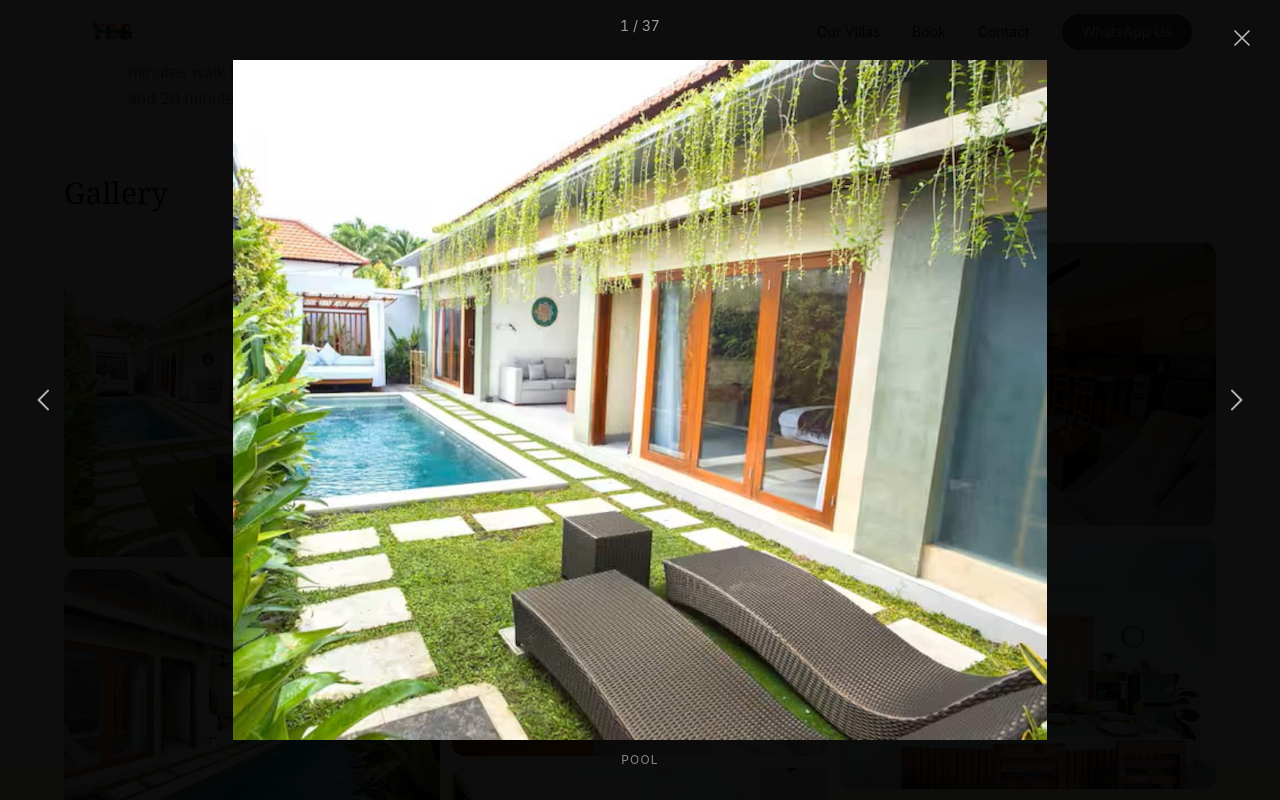
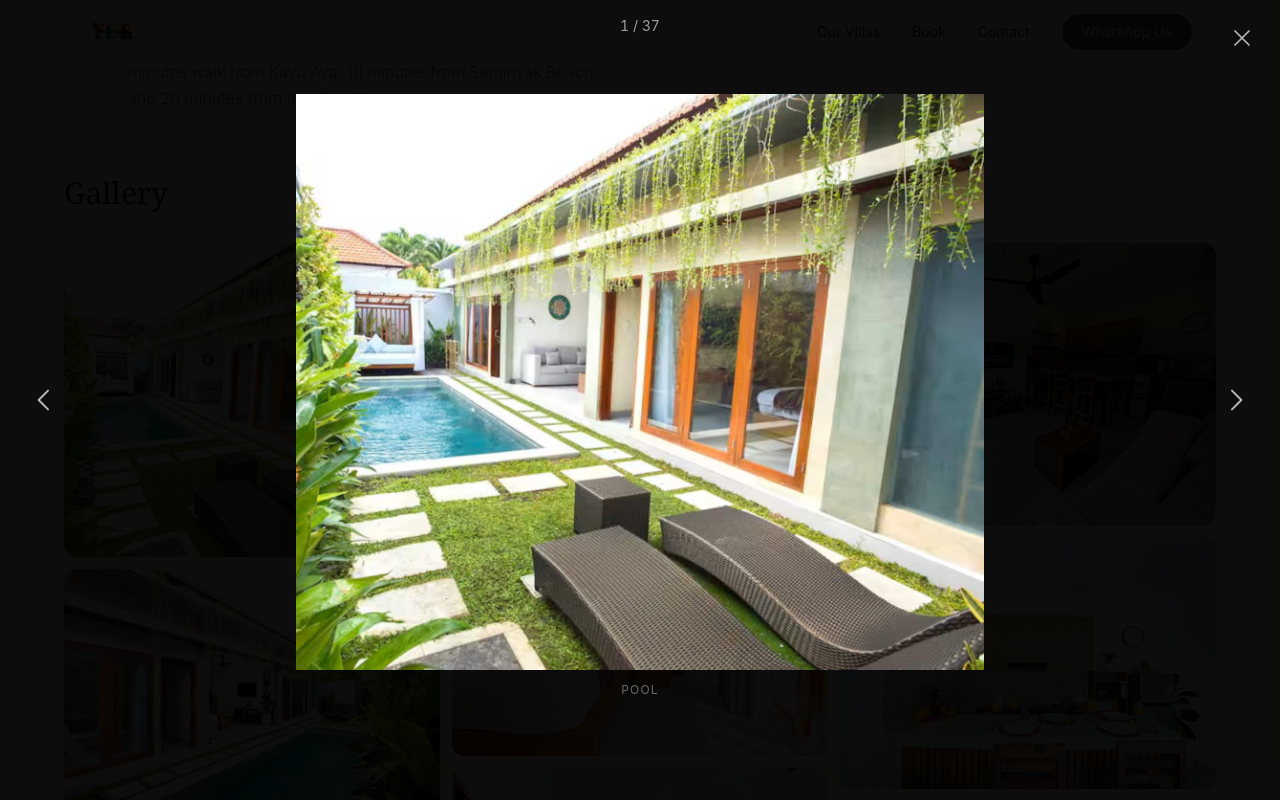
Before and after one commit to Vivelebacon/YourBaliGetAway, a Next.js app: page /villas/bali-bliss in a window 1280 px wide. Both pictures are taken after a click on the element 252 px from the left and 1531 px from the top of the page. Shown: the part 1131-1931 px from the top of the page. Built offline with nearby package versions, Linux system fonts and the light colour scheme.

Commit message:
Fix caption visibility in lightbox + complete all bedroom captions
Co-Authored-By: Claude Sonnet 4.6 <noreply@anthropic.com>

```diff
--- a/src/components/Gallery.tsx
+++ b/src/components/Gallery.tsx
@@ -107,9 +107,9 @@ export default function Gallery({ slug, images }: GalleryProps) {
             </svg>
           </button>
 
-          {/* Image */}
+          {/* Image + caption */}
           <div
-            className="relative max-w-5xl max-h-[85vh] w-full mx-16"
+            className="flex flex-col items-center w-full mx-16 max-w-5xl"
             onClick={(e) => e.stopPropagation()}
           >
             <Image
@@ -117,18 +117,20 @@ export default function Gallery({ slug, images }: GalleryProps) {
               alt={current.label}
               width={1400}
               height={900}
-              className="w-full h-full object-contain max-h-[85vh]"
+              className="w-full object-contain max-h-[72vh]"
               priority
             />
-            {/* Category label + caption */}
-            <p className="text-center text-white/50 text-xs mt-3 tracking-widest uppercase">
-              {current.category}
-            </p>
-            {current.caption && (
-              <p className="text-center text-white/75 text-sm mt-2 max-w-2xl mx-auto leading-relaxed">
-                {current.caption}
+            {/* Category + caption bar — always visible below image */}
+            <div className="w-full text-center pt-3 pb-1">
+              <p className="text-white/40 text-xs tracking-widest uppercase mb-1">
+                {current.category}
               </p>
-            )}
+              {current.caption && (
+                <p className="text-white/85 text-sm leading-relaxed max-w-2xl mx-auto">
+                  {current.caption}
+                </p>
+              )}
+            </div>
           </div>
 
           {/* Next */}
--- a/src/lib/villas.ts
+++ b/src/lib/villas.ts
@@ -171,7 +171,7 @@ With modern amenities, stylish decor, and thoughtful details — including a lus
       ...imgs('Pool', ['Pool_01.jpeg']),
       ...imgs('Bedroom', ['Bedroom_01.jpeg','Bedroom_02.jpeg'], [
         'Relax in this beautiful bedroom featuring a king-size bed, air conditioning, and a 43-inch Smart TV. You\'ll have direct access to the pool lounge, perfect for unwinding by the water. The en-suite bathroom offers comfort and privacy.',
-        'This serene bedroom opens to the pool and lush garden, featuring a Smart TV with Netflix, blackout curtains, a workspace with a desk, and a full-length mirror.',
+        'This serene bedroom opens to the pool and lush garden, featuring a Smart TV with Netflix, blackout curtains, a workspace with a desk, and a full-length mirror. The king bed ensures comfort, making it perfect for both relaxation and entertainment.',
       ]),
       ...imgs('Living Room', ['Living Room_01.jpg']),
       ...imgs('Exterior', ['Exterior_02.png']),
```
